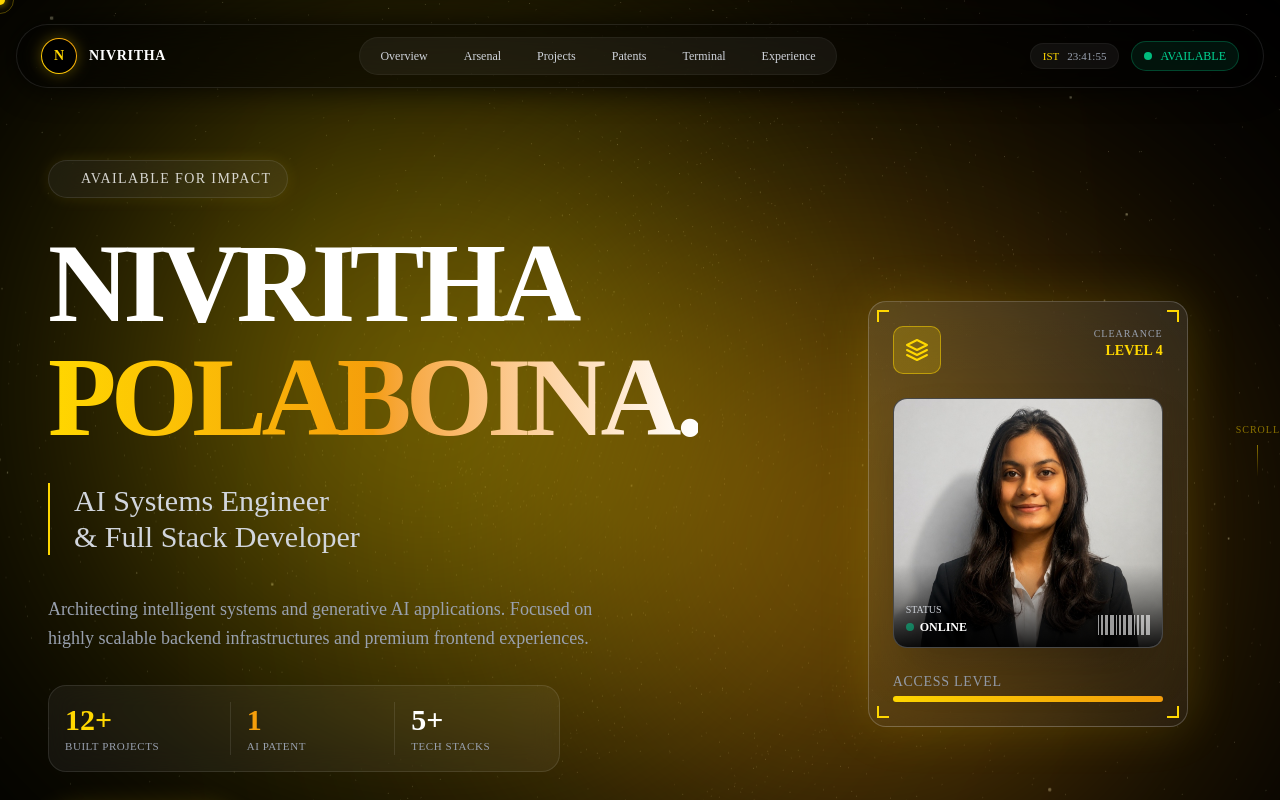
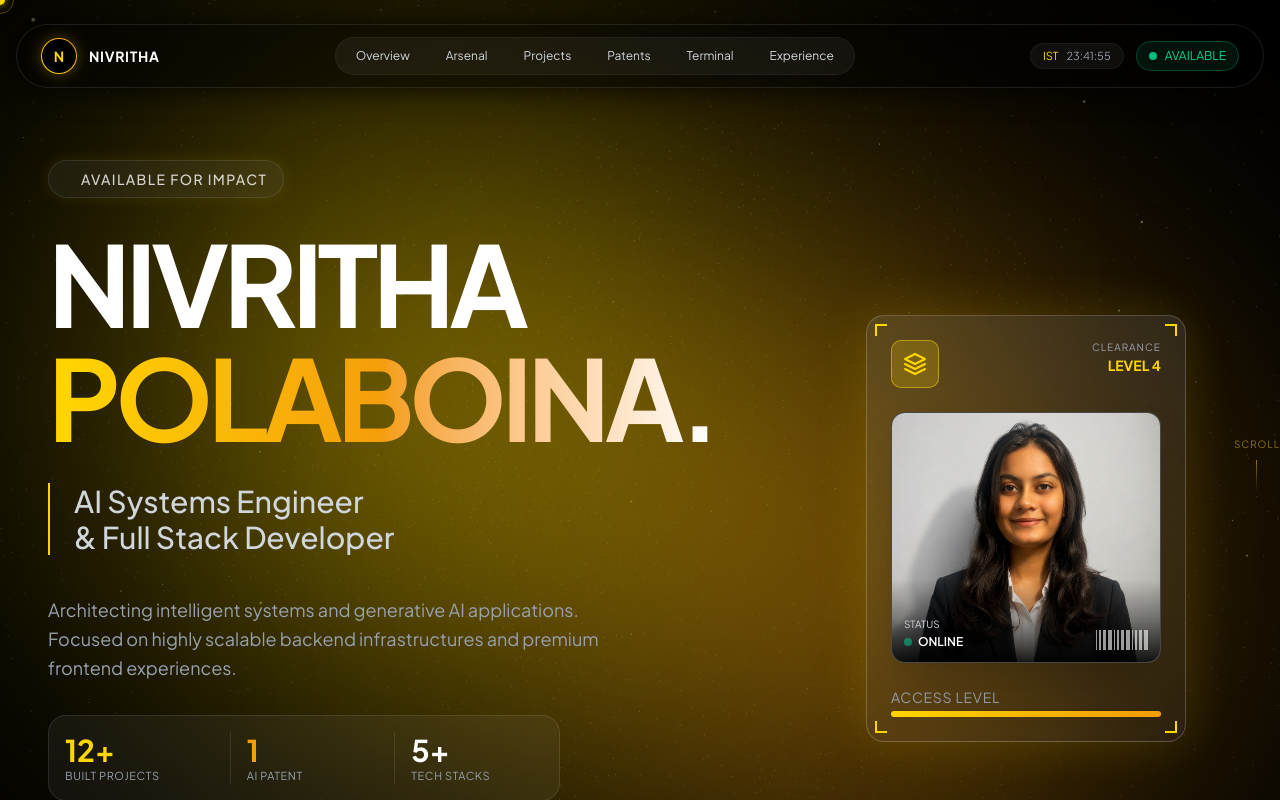
Before and after one commit to Nivritha03/Portfolio, a Next.js app: page / in a window 1280 px wide. Shown: the top 800 px of the page. Built offline with nearby package versions, Linux system fonts and the light colour scheme.

Commit message:
Upgrade typography to Syne and Plus Jakarta Sans

```diff
--- a/src/app/layout.tsx
+++ b/src/app/layout.tsx
@@ -1,11 +1,11 @@
 import type { Metadata } from "next";
-import { Inter, Space_Grotesk, JetBrains_Mono } from "next/font/google";
+import { Plus_Jakarta_Sans, Syne, JetBrains_Mono } from "next/font/google";
 import "./globals.css";
 import { SmoothScroll } from "@/components/ui/SmoothScroll";
 import { CustomCursor } from "@/components/ui/CustomCursor";
 
-const inter = Inter({ subsets: ["latin"], variable: "--font-inter" });
-const spaceGrotesk = Space_Grotesk({ subsets: ["latin"], variable: "--font-space" });
+const plusJakarta = Plus_Jakarta_Sans({ subsets: ["latin"], variable: "--font-sans" });
+const syne = Syne({ subsets: ["latin"], variable: "--font-space" });
 const jetbrains = JetBrains_Mono({ subsets: ["latin"], variable: "--font-mono" });
 
 export const metadata: Metadata = {
@@ -21,7 +21,7 @@ export default function RootLayout({
   return (
     <html lang="en" className="dark antialiased">
       <body
-        className={`${inter.variable} ${spaceGrotesk.variable} ${jetbrains.variable} font-sans min-h-screen flex flex-col bg-black text-white overflow-x-hidden relative`}
+        className={`${plusJakarta.variable} ${syne.variable} ${jetbrains.variable} font-sans min-h-screen flex flex-col bg-black text-white overflow-x-hidden relative`}
       >
         <div className="bg-noise absolute inset-0 w-full h-full position-fixed pointer-events-none" style={{ position: 'fixed' }} />
         <CustomCursor />
```
